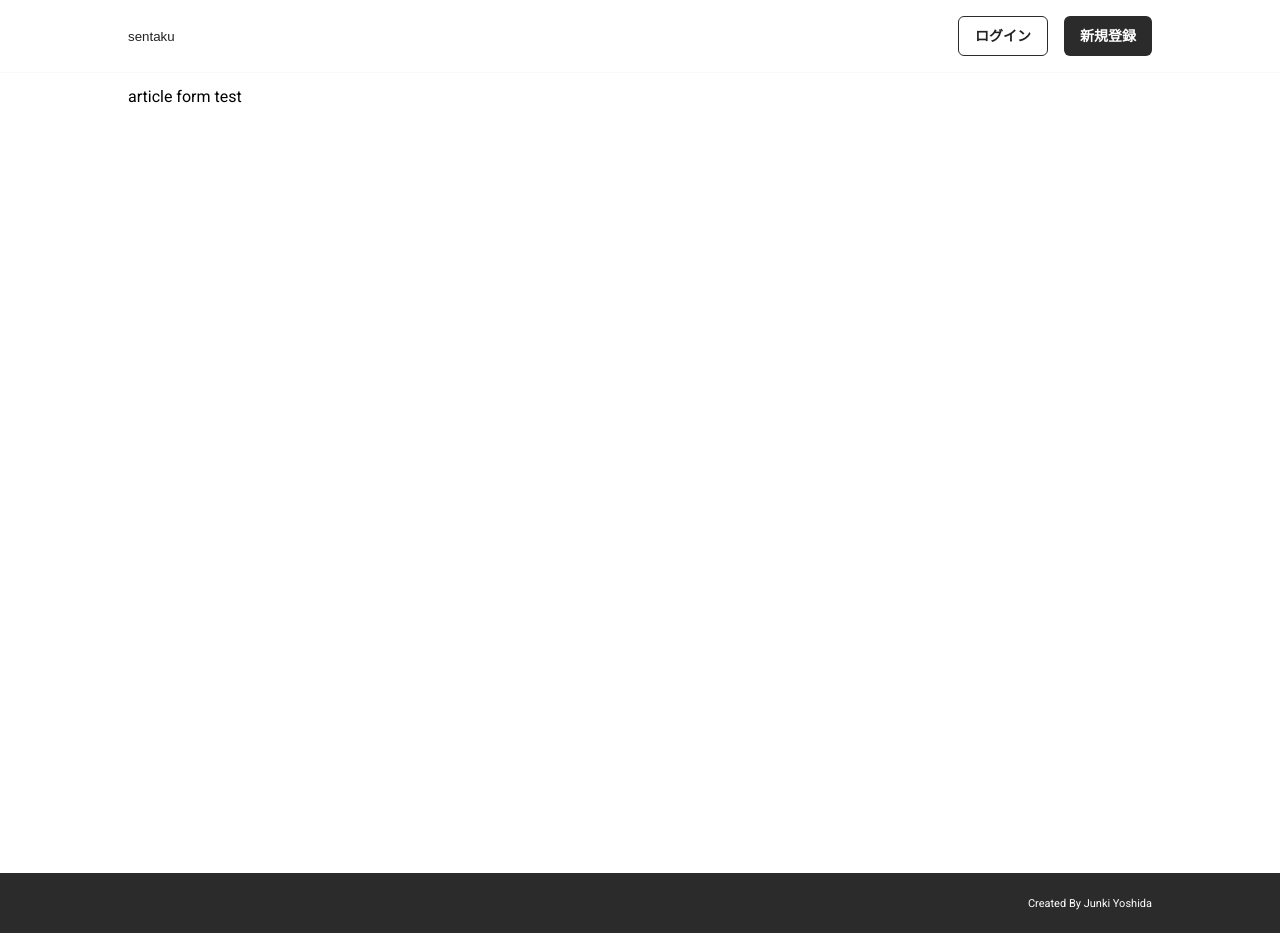
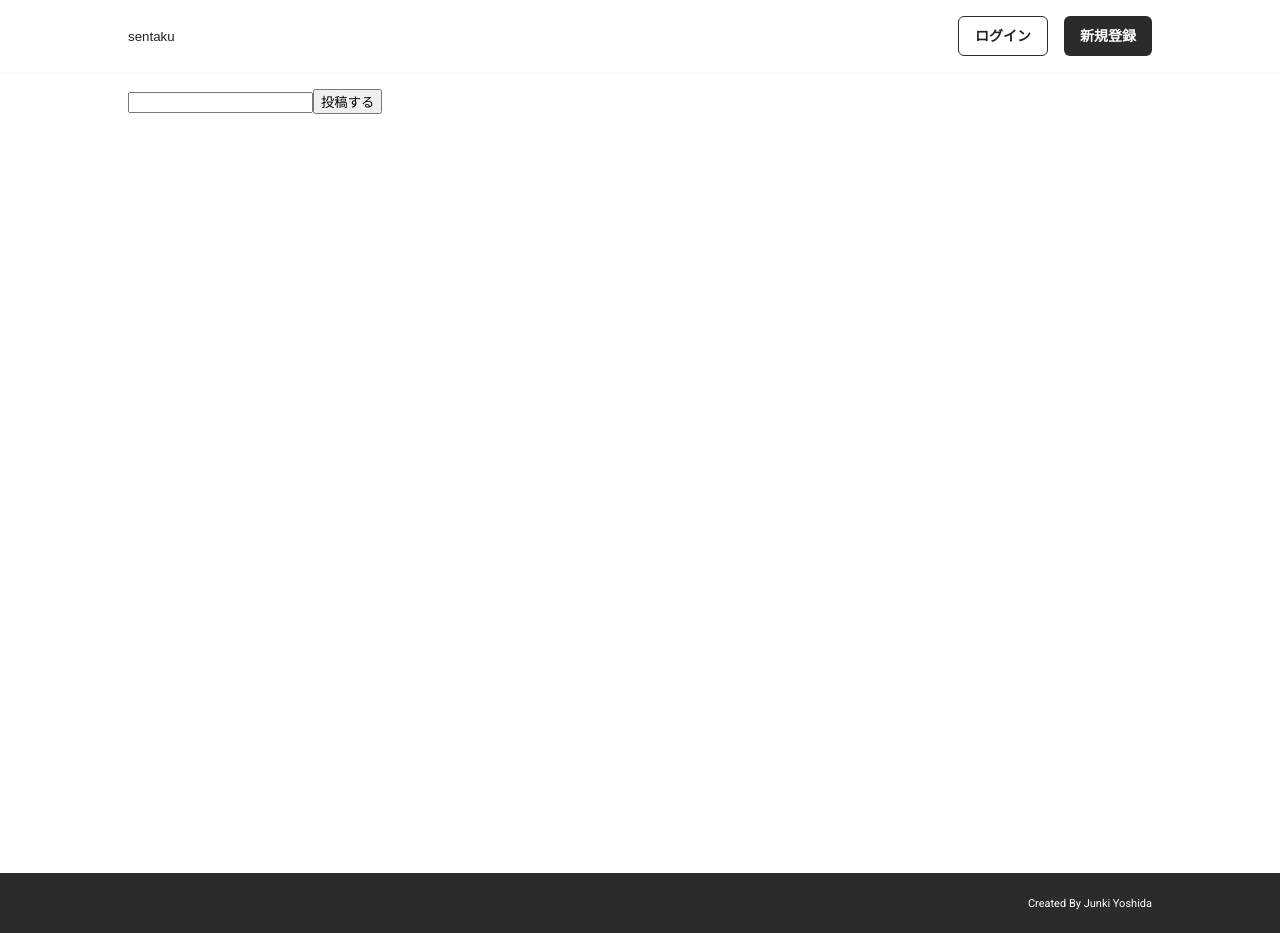
Before and after one commit to j9141997/sentaku, a Next.js app: page /articles/new in a window 1280 px wide. Built offline with nearby package versions, Linux system fonts and the light colour scheme; no server answers.

Commit message:
feat: create form template

```diff
--- a/src/components/organism/ArticleForm.tsx
+++ b/src/components/organism/ArticleForm.tsx
@@ -1,5 +1,10 @@
 import React, { FC } from 'react'
 
 export const ArticleForm: FC = () => {
-  return <div>article form test</div>
+  return (
+    <div>
+      <input type="text" name="" id="" />
+      <button type="submit">投稿する</button>
+    </div>
+  )
 }
```
